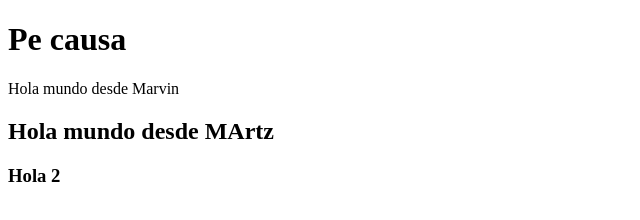
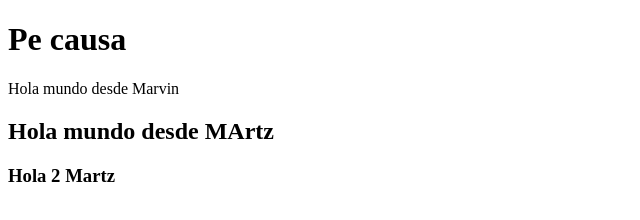
Before and after one commit to BryanMartinez09/Ejemplo2, a plain HTML site: page index.html in a window 1280 px wide. Shown: the full height of the page, 0-640 px from the left. Drawn offline with Linux system fonts and the light colour scheme.

Commit message:
KAN-18 Commit de Bryan Martinez

```diff
--- a/index.html
+++ b/index.html
@@ -9,6 +9,6 @@
     <h1>Pe causa</h1>
     <p>Hola mundo desde Marvin</p>
     <h2>Hola mundo desde MArtz</h2>
-    <h3>Hola 2</h3>
+    <h3>Hola 2 Martz</h3>
 </body>
 </html>
```
